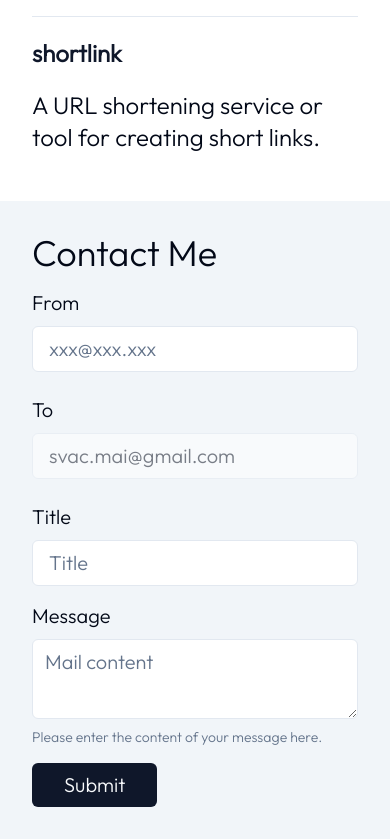
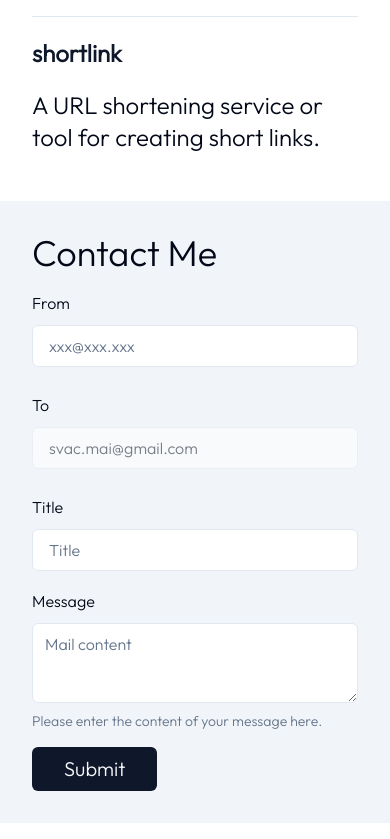
Before and after one commit to BlackBoxBanner/wed-portfolio, a Next.js app: page / in a window 390 px wide. Shown: the part 5954-6793 px from the top of the page. Built offline with nearby package versions, Linux system fonts and the light colour scheme.

Commit message:
chore: Update label and input font sizes for better responsiveness

```diff
--- a/src/components/ui/form.tsx
+++ b/src/components/ui/form.tsx
@@ -95,7 +95,11 @@
   return (
     <Label
       ref={ref}
-      className={cn(error && "text-destructive", "text-xl", className)}
+      className={cn(
+        error && "text-destructive",
+        "lg:text-xl text-base",
+        className
+      )}
       htmlFor={formItemId}
       {...props}
     />
--- a/src/components/ui/input.tsx
+++ b/src/components/ui/input.tsx
@@ -11,7 +11,7 @@
       <input
         type={type}
         className={cn(
-          "flex w-full rounded-md border border-input bg-background px-4 py-2 text-xl ring-offset-background file:border-0 file:bg-transparent file:text-sm file:font-medium placeholder:text-muted-foreground focus-visible:outline-none focus-visible:ring-2 focus-visible:ring-ring focus-visible:ring-offset-2 disabled:cursor-not-allowed disabled:opacity-50",
+          "flex w-full rounded-md border border-input bg-background px-4 py-2 lg:text-xl text-base ring-offset-background file:border-0 file:bg-transparent file:text-sm file:font-medium placeholder:text-muted-foreground focus-visible:outline-none focus-visible:ring-2 focus-visible:ring-ring focus-visible:ring-offset-2 disabled:cursor-not-allowed disabled:opacity-50",
           className
         )}
         ref={ref}
--- a/src/components/ui/textarea.tsx
+++ b/src/components/ui/textarea.tsx
@@ -10,7 +10,7 @@
     return (
       <textarea
         className={cn(
-          "flex min-h-[80px] w-full rounded-md border border-input bg-background px-3 py-2 text-xl ring-offset-background placeholder:text-muted-foreground focus-visible:outline-none focus-visible:ring-2 focus-visible:ring-ring focus-visible:ring-offset-2 disabled:cursor-not-allowed disabled:opacity-50",
+          "flex min-h-[80px] w-full rounded-md border border-input bg-background px-3 py-2 lg:text-xl text-base ring-offset-background placeholder:text-muted-foreground focus-visible:outline-none focus-visible:ring-2 focus-visible:ring-ring focus-visible:ring-offset-2 disabled:cursor-not-allowed disabled:opacity-50",
           className
         )}
         ref={ref}
```
